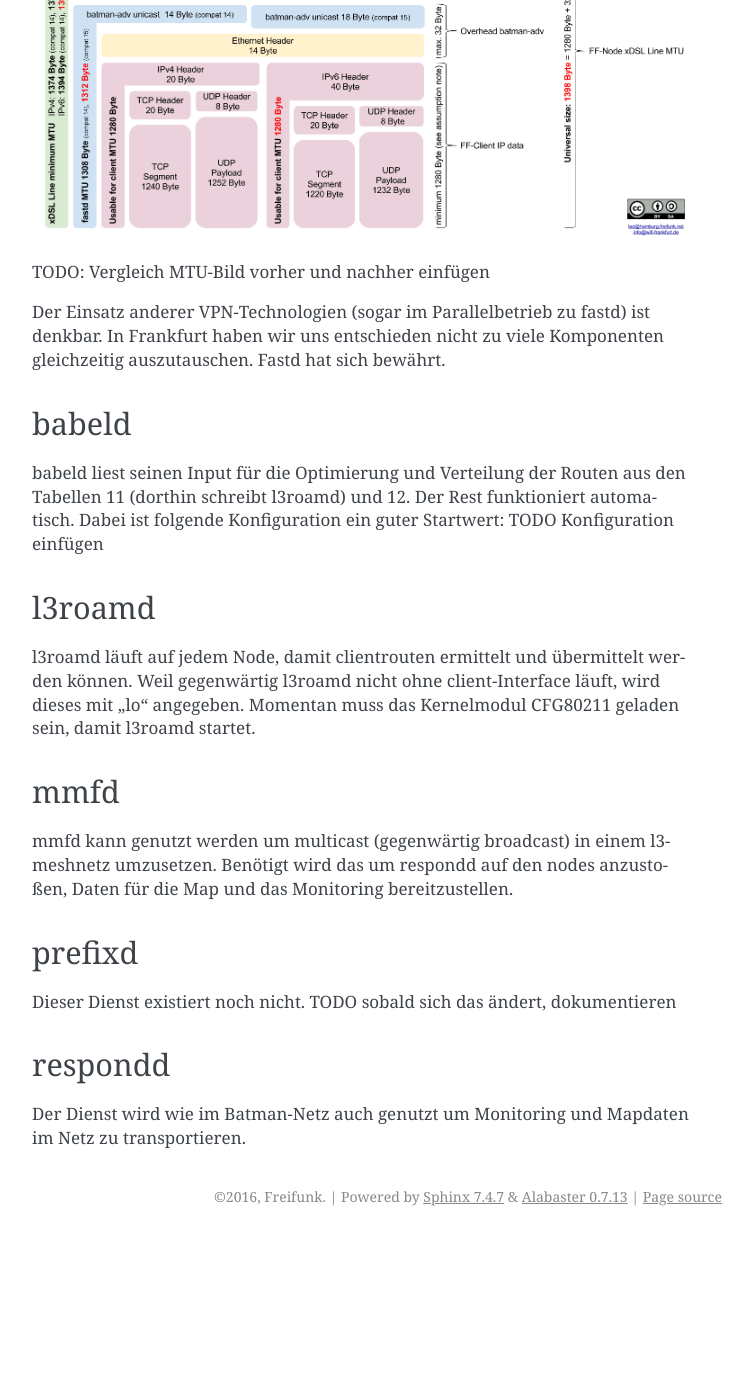
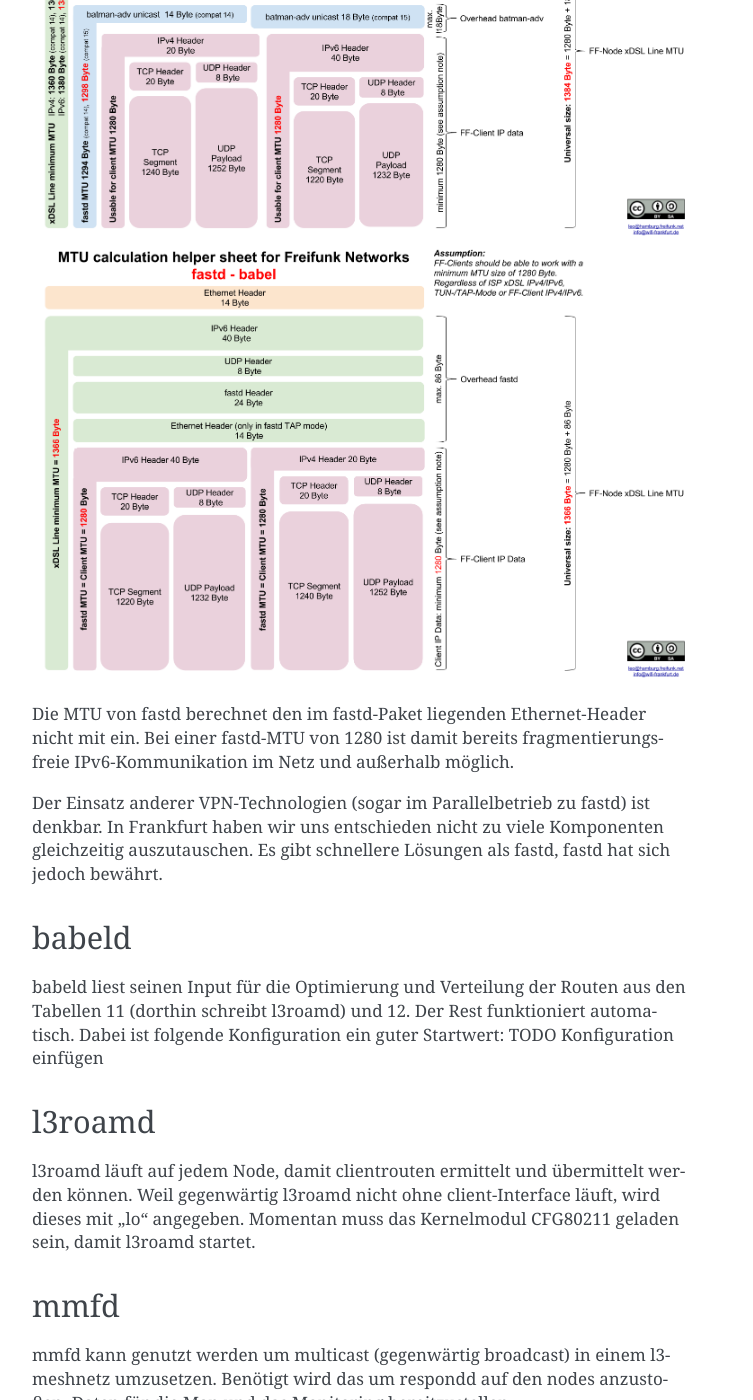
Before and after one commit to freifunk-l3r/readthedocs, a Sphinx documentation site: the page built from docs/components.rst, in a window 1280 px wide and 1400 px high, scrolled down 1208 px. Shown: the whole window, without its empty margins (388-1141 px from the left). Built offline with Sphinx 7.4.7, drawn with Linux system fonts in a browser that asks for light colours; before the commit the page ends 2444 px from its top, so only the background shows below that.

Commit message:
mtu-bildchen upgrade

```diff
--- a/docs/components.rst
+++ b/docs/components.rst
@@ -33,9 +33,12 @@
 .. image:: MTU-calculation-helper-sheet-for-Freifunk-Networks.png
  :name: MTU in einem Batman-Netz
 
-TODO: Vergleich MTU-Bild vorher und nachher einfügen
+.. image:: MTU-calculation-helper-sheet-for-Freifunk-Networks_babel.png
+ :name: MTU in einem Babel-Netz
 
-Der Einsatz anderer VPN-Technologien (sogar im Parallelbetrieb zu fastd) ist denkbar. In Frankfurt haben wir uns entschieden nicht zu viele Komponenten gleichzeitig auszutauschen. Fastd hat sich bewährt.
+Die MTU von fastd berechnet den im fastd-Paket liegenden Ethernet-Header nicht mit ein. Bei einer fastd-MTU von 1280 ist damit bereits fragmentierungsfreie IPv6-Kommunikation im Netz und außerhalb möglich.
+
+Der Einsatz anderer VPN-Technologien (sogar im Parallelbetrieb zu fastd) ist denkbar. In Frankfurt haben wir uns entschieden nicht zu viele Komponenten gleichzeitig auszutauschen. Es gibt schnellere Lösungen als fastd, fastd hat sich jedoch bewährt.
 
 babeld
 ------
--- a/docs/firmware.rst
+++ b/docs/firmware.rst
@@ -66,6 +66,7 @@
 
 
 Auf dem Gerät laufen zwei Instanzen von dnsmasq. Eine Instanz dient der Möglichkeit der Namensauflösung für fastd. Per Firewall-Rule wird dem fastd-User erlaubt auf diese dnsmasq-Instanz auf Port 54 zuzugreifen.
+Interfaces, die das mesh-Protokoll ausführen, werden durch das gluon-core Paket automatisch der mesh-Firewall-Zone zugeordnet.
 Die zweite dnsmasq-Instanz dient als dns-Cache für angeschlossene Clients. Hier wird der AAAA-Record "nextnode" in die nextnode-IP-Adresse aufgelöst.
 
 gluon-client-bridge-babel
```
Also changed, not shown: docs/MTU-calculation-helper-sheet-for-Freifunk-Networks.png, docs/MTU-calculation-helper-sheet-for-Freifunk-Networks_babel.png (added).
